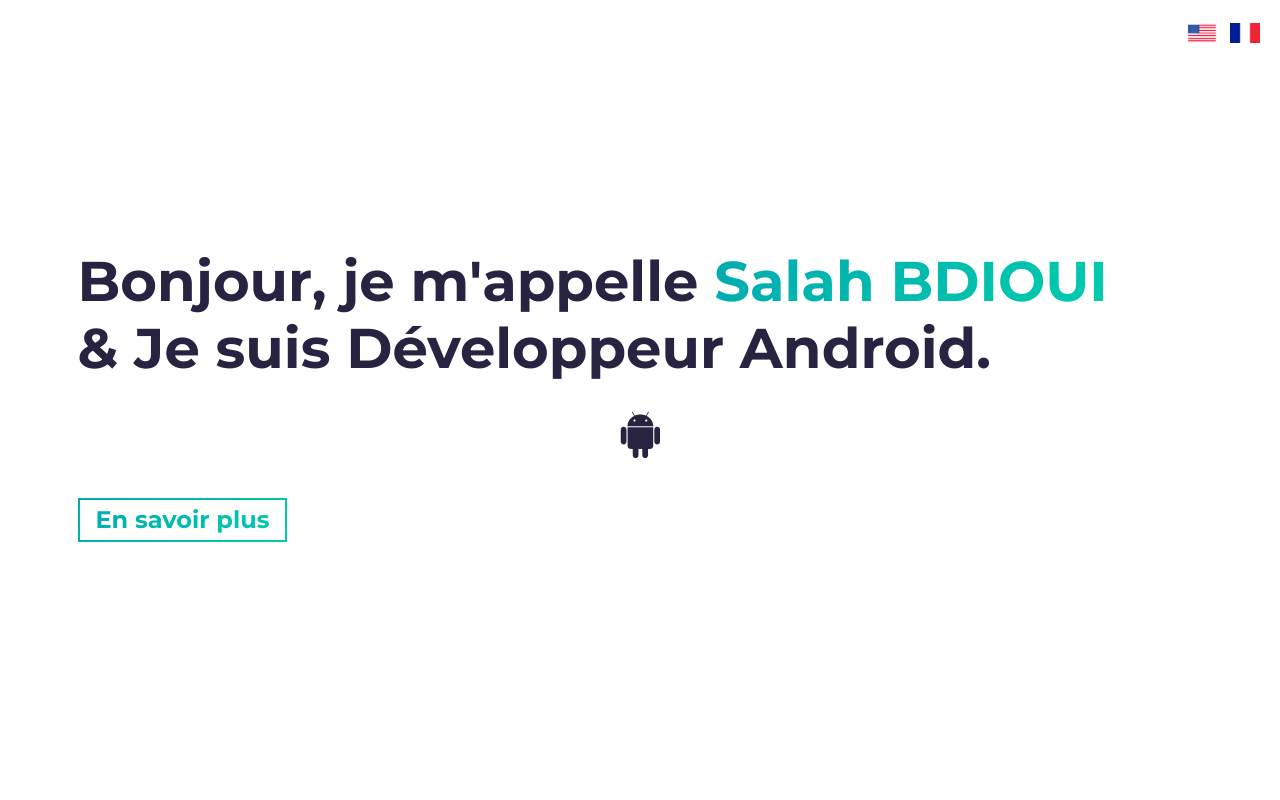
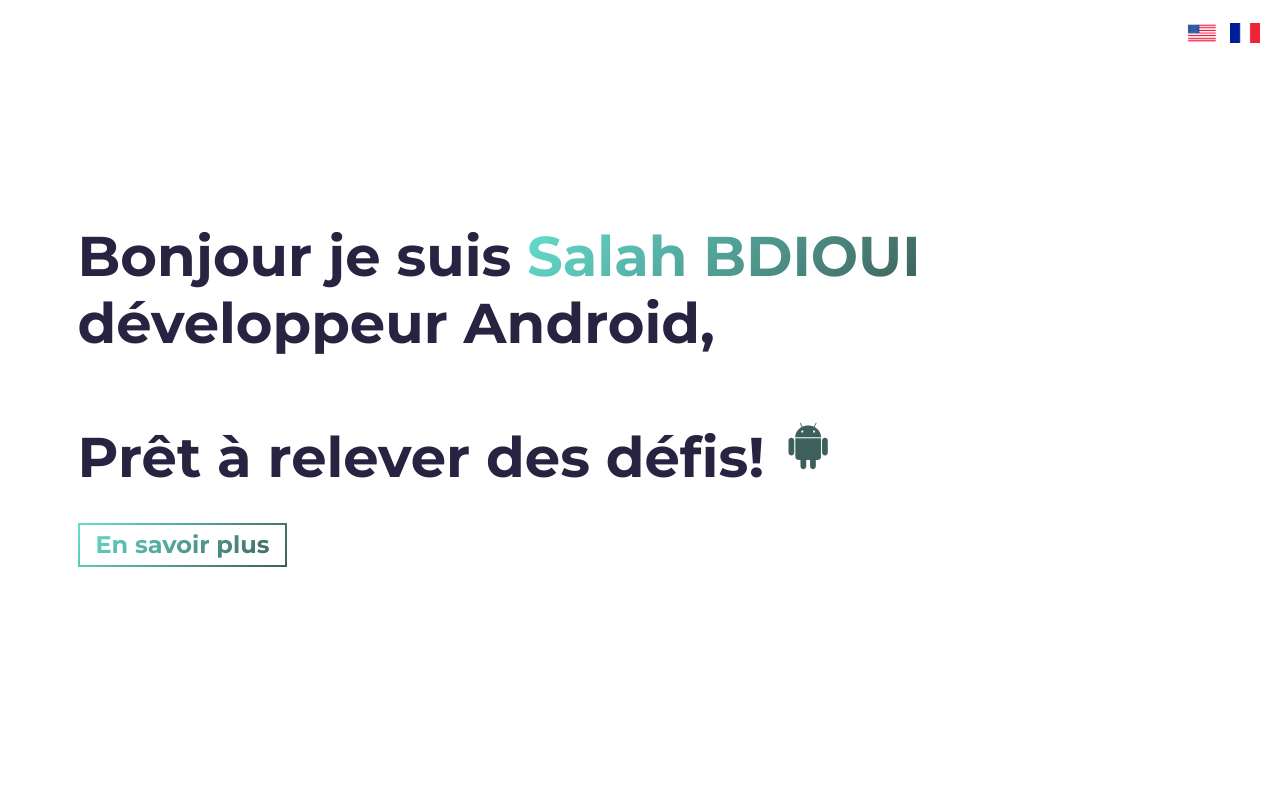
Before and after one commit to mbdioui/mbdioui.github.io, a website built with Parcel: page src/index.html in a window 1280 px wide. Shown: the top 800 px of the page. Built offline with nearby package versions, Linux system fonts and the light colour scheme.

Commit message:
change colors primary/secondary

```diff
--- a/src/index.html
+++ b/src/index.html
@@ -33,13 +33,13 @@
           <a href="index.html"><img src="assets/fr-flag.png" alt="Français"></a>
          </div>
         <h1 class="hero-title load-hidden">
-          Bonjour, je m'appelle <span class="text-color-main">Salah BDIOUI</span>
+          Bonjour je suis <span class="text-color-main">Salah BDIOUI</span>
           <br />
-          & Je suis Développeur Android.
+          développeur Android,<br/><br/> Prêt à relever des défis!<a class="hero-title load-hidden" rel="noreferrer"  target="_blank">
+            <i class="fa fa-android fa-inverse"></i>
+          </a>
         </h1>
-        <a class="hero-title load-hidden" rel="noreferrer"  target="_blank">
-          <i class="fa fa-android fa-inverse"></i>
-        </a>
+
         <p class="hero-cta load-hidden">
           <a rel="noreferrer" class="cta-btn cta-btn--hero" href="#about">En savoir plus</a>
         </p>
@@ -136,7 +136,7 @@
             rel="noreferrer"
             target="_blank"
             class="cta-btn cta-btn--resume"
-            href="https://calendly.com/bdiouimedsalah/30min"
+            href="https://calendly.com/bdiouimedsalah"
             >Contactez-moi</a>
         </div>
       </div>
--- a/src/sass/abstracts/_variables.scss
+++ b/src/sass/abstracts/_variables.scss
@@ -1,6 +1,6 @@
 // COLORS
-$primary-color: #02aab0;
-$secondary-color: #00cdac;
+$primary-color: #64dfcf;
+$secondary-color: #3e605b;
 
 $white-color: #fff;
 
--- a/src/sass/sections/_hero.scss
+++ b/src/sass/sections/_hero.scss
@@ -81,11 +81,10 @@
 }
 #hero .fa-android {
   font-size: 4rem; /* Ajustez la taille de l'icône */
-  color: $dark-blue-text; /* Utilisez la couleur appropriée */
-  position: sticky;
+  color: $secondary-color; /* Utilisez la couleur appropriée */
+  vertical-align: top;
   margin-left: 20px;
-  left: 50%;
-  transform: translate(-50%, -50%);
+  transform: translate(-30%,-10%);
   font-size: 5rem; /* Augmentez la taille de l'icône si nécessaire */
   display: inline-block; /* Assurez-vous que l'élément n'est pas masqué */
   opacity: 1;
```
Also changed, not shown: src/index-us.html (+4 -5 lines).
